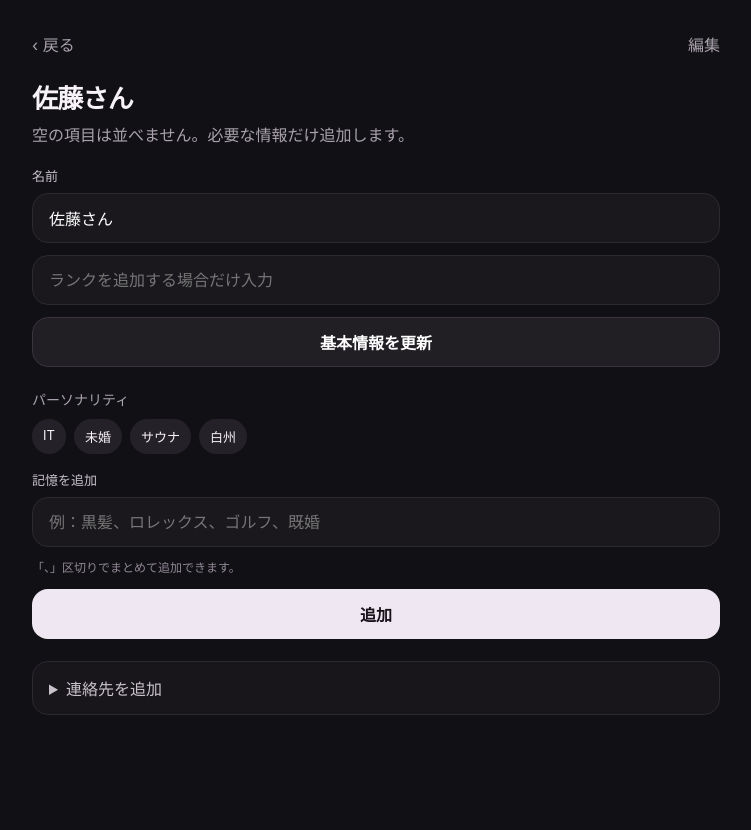
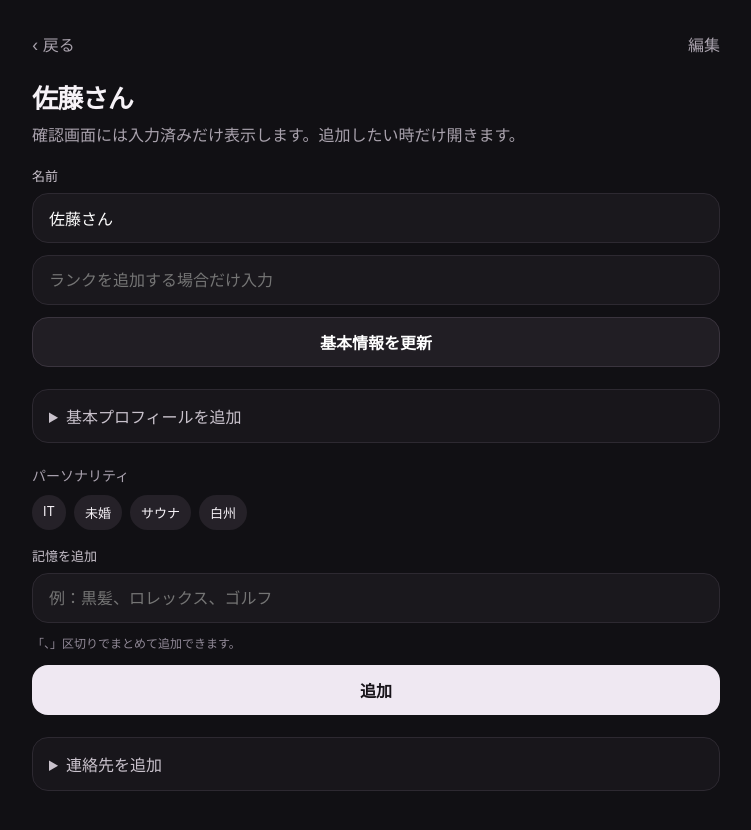
Before and after one commit to karukimori-wq/Velvet, a Next.js app: page /people/person_sato/edit in a window 1280 px wide. Shown: the top 830 px of the page, without its empty margins (264-1015 px from the left). Built offline with nearby package versions, Linux system fonts and the light colour scheme.

Commit message:
Add optional structured profile editor

```diff
--- a/app/people/[personId]/edit/page.tsx
+++ b/app/people/[personId]/edit/page.tsx
@@ -2,8 +2,9 @@ import Link from "next/link";
 import { notFound } from "next/navigation";
 import { getRequestIdentity } from "@/lib/auth/request-identity";
 import { listPersonContacts } from "@/lib/contact-repository";
+import { getPersonProfile } from "@/lib/person-profile-repository";
 import { getPersonStore } from "@/lib/person-store";
-import { addContactAction, addKnowledgeAction, deleteContactAction, updatePersonAction } from "../../actions";
+import { addContactAction, addKnowledgeAction, deleteContactAction, updatePersonAction, updatePersonProfileAction } from "../../actions";
 
 const contactLabels: Record<string, string> = {
   phone: "電話", email: "メール", line: "LINE", instagram: "Instagram", x: "X", tiktok: "TikTok", other: "その他",
@@ -14,12 +15,15 @@ export default async function EditPersonPage({ params }: { params: Promise<{ per
   const { ownerUserId } = await getRequestIdentity();
   const person = await getPersonStore(personId, ownerUserId);
   if (!person) notFound();
-  const contacts = await listPersonContacts(personId, ownerUserId);
+  const [contacts, profile] = await Promise.all([
+    listPersonContacts(personId, ownerUserId),
+    getPersonProfile(personId, ownerUserId),
+  ]);
 
   return (
     <main className="shell">
       <header className="header"><Link className="subtle" href={`/people/${person.id}`}>‹ 戻る</Link><span className="subtle">編集</span></header>
-      <section className="hero"><h1>{person.name}</h1><p>空の項目は並べません。必要な情報だけ追加します。</p></section>
+      <section className="hero"><h1>{person.name}</h1><p>確認画面には入力済みだけ表示します。追加したい時だけ開きます。</p></section>
       <form action={updatePersonAction.bind(null, person.id)} className="stack">
         <label className="fieldLabel" htmlFor="name">名前</label>
         <input id="name" name="name" className="searchBox" defaultValue={person.name} autoComplete="off" />
@@ -28,10 +32,28 @@ export default async function EditPersonPage({ params }: { params: Promise<{ per
         <button className="secondaryButton" type="submit">基本情報を更新</button>
       </form>
 
+      <details className="detailsCard" open={Boolean(profile)}>
+        <summary>{profile ? "基本プロフィールを編集" : "基本プロフィールを追加"}</summary>
+        <form action={updatePersonProfileAction.bind(null, person.id)} className="stack detailsBody">
+          <input className="searchBox" name="occupation" defaultValue={profile?.occupation ?? ""} placeholder="職業（任意）" autoComplete="off" />
+          <input className="searchBox" name="company" defaultValue={profile?.company ?? ""} placeholder="会社・勤務先（任意）" autoComplete="off" />
+          <input className="searchBox" name="area" defaultValue={profile?.area ?? ""} placeholder="住んでいる/活動エリア（任意）" autoComplete="off" />
+          <label className="fieldLabel" htmlFor="birthDate">生年月日（任意）</label>
+          <input id="birthDate" className="searchBox" type="date" name="birthDate" defaultValue={profile?.birthDate ?? ""} />
+          <select className="selectBox" name="maritalStatus" defaultValue={profile?.maritalStatus ?? ""}>
+            <option value="">婚姻状況は登録しない</option>
+            <option value="unmarried">未婚</option>
+            <option value="married">既婚</option>
+            <option value="unknown">不明</option>
+          </select>
+          <button className="secondaryButton" type="submit">プロフィールを保存</button>
+        </form>
+      </details>
+
       {person.personality.length > 0 && <><div className="sectionTitle">パーソナリティ</div><div className="chips">{person.personality.map((value) => <span className="chip" key={value}>{value}</span>)}</div></>}
       <form action={addKnowledgeAction.bind(null, person.id)} className="stack compactForm">
         <label className="fieldLabel" htmlFor="value">記憶を追加</label>
-        <input id="value" name="value" className="searchBox" placeholder="例：黒髪、ロレックス、ゴルフ、既婚" autoComplete="off" />
+        <input id="value" name="value" className="searchBox" placeholder="例：黒髪、ロレックス、ゴルフ" autoComplete="off" />
         <div className="formHint">「、」区切りでまとめて追加できます。</div>
         <button className="primaryButton" type="submit">追加</button>
       </form>
```
